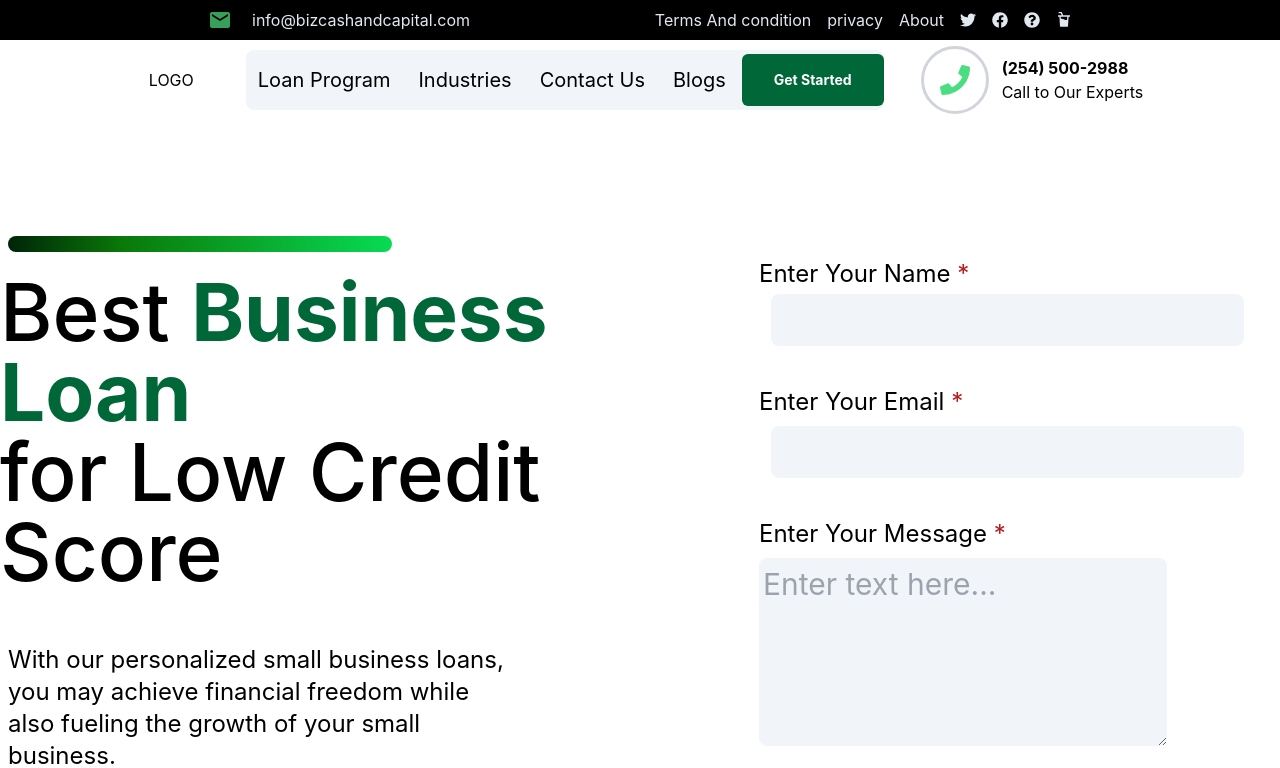
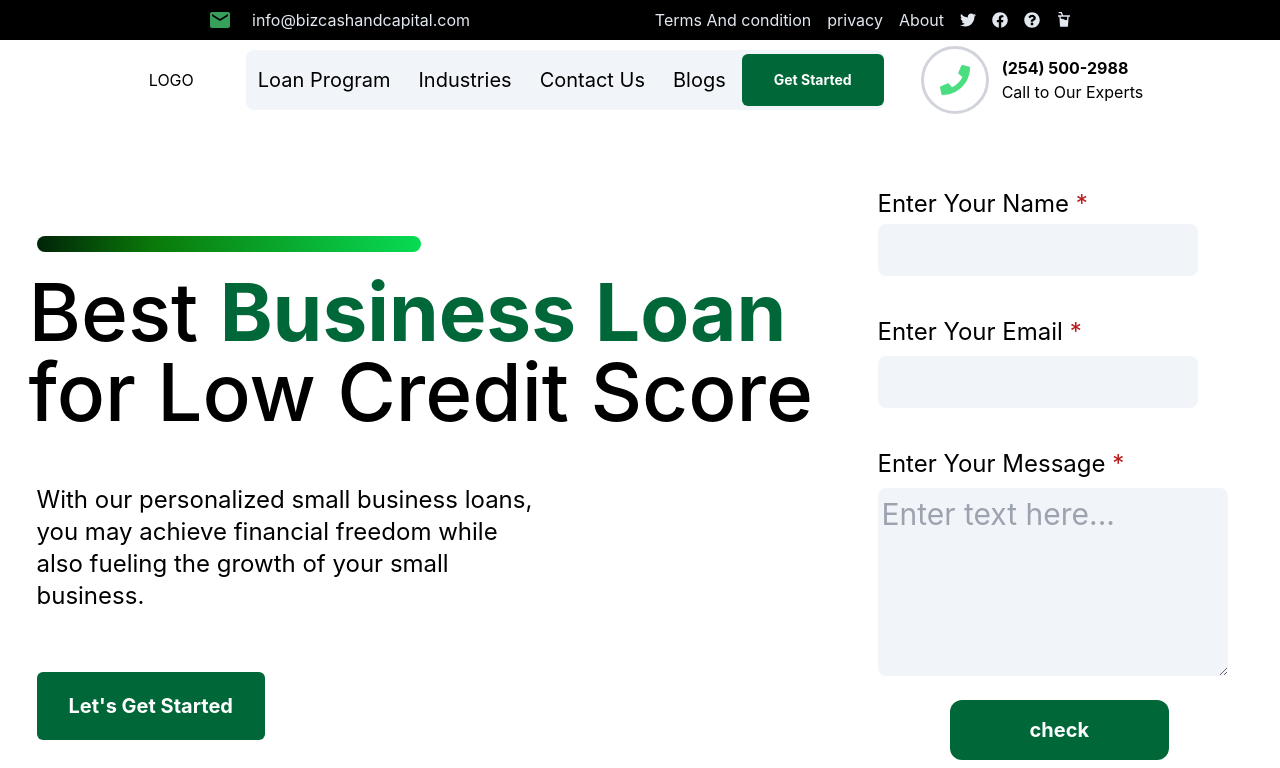
Before and after one commit to Outwerk/FirstProject, a React (Create React App) app: page / in a window 1280 px wide. Shown: the top 768 px of the page. Built offline with nearby package versions, Linux system fonts and the light colour scheme.

Commit message:
set Input

```diff
--- a/src/components/Form.js
+++ b/src/components/Form.js
@@ -37,22 +37,22 @@ export default function Form() {
             <div className='text-3xl p-4 m-2 flex flex-col items-center md:items-start gap-1'>
 
                 <label htmlFor='name' className='text-xl md:text-2xl'>Enter Your Name <span className='text-red-700 mt-2 text-2xl'>*</span></label>
-                <input value={name} onChange={(e)=> setName(e.target.value)} name='userName' className='py-1 md:ps-2 md:py-2 mx-3 rounded-lg bg-slate-100' type='text' id='name' required />
+                <input value={name} onChange={(e)=> setName(e.target.value)} name='userName' className='py-1 md:ps-2 md:py-2 mx-3 md:mx-0 rounded-lg bg-slate-100 w-80 md:w-100' type='text' id='name' required />
             </div>
 
             <div className='text-3xl p-4 m-2 flex flex-col items-center md:items-start gap-2'>
 
                 <label htmlFor='email' className='text-xl md:text-2xl'>Enter Your Email <span className='text-red-700 mt-2 text-2xl'>*</span></label>
-                <input value={email} onChange={(e)=> setEmail(e.target.value)} type="email" name="userEmail" className='py-1 md:ps-2 md:py-2 mx-3 rounded-lg bg-slate-100'  id='email' required />
+                <input value={email} onChange={(e)=> setEmail(e.target.value)} type="email" name="userEmail" className='py-1 md:ps-2 md:py-2 mx-3 w-80 md:w-100 md:mx-0 rounded-lg bg-slate-100'  id='email' required />
             </div>
 
             <div className='text-3xl p-4 m-2 flex flex-col items-center md:items-start gap-2'>
 
                 <label htmlFor='message' className='text-xl md:text-2xl'>Enter Your Message <span className='text-red-700 mt-2 text-2xl'>*</span></label>
-                <textarea value={message} onChange={(e)=> setMessage(e.target.value)}  rows="5" cols="20" className=' pt-2  md:px-1 mx-3 md:mx-0 rounded-lg bg-slate-100'  id="message" name='message' placeholder='Enter text here...' required></textarea>
+                <textarea value={message} onChange={(e)=> setMessage(e.target.value)}  rows="5" cols="17" className=' pt-2  md:px-1 mx-3 md:mx-0 rounded-lg bg-slate-100'  id="message" name='message' placeholder='Enter text here...' required></textarea>
             </div>
 
-            <button className='bg-[#006738] text-[#FFFFFF] p-4 px-20 rounded-xl text-xl font-bold hover:bg-[#04200E] transition-all duration-300 ms-32 md:ms-24 cursor-pointer' type="submit" value="Send">submit</button>
+            <button className='bg-[#006738] text-[#FFFFFF] p-4 px-20 rounded-xl text-xl font-bold hover:bg-[#04200E] transition-all duration-300 ms-36 md:ms-24 cursor-pointer' type="submit" value="Send">check</button>
         </form>
     )
 }
--- a/src/pages/HeroSection.js
+++ b/src/pages/HeroSection.js
@@ -19,7 +19,7 @@ export default function HeroSection() {
                     {/* Bar On heading */}
                     <div className='self-start ms-2 min-h-4 mt-32 min-w-80 md:min-w-96 bar rounded-full'></div>
 
-                    <div className=''>
+                    <div className='me-3 md:me-0 '>
                         <h1 className='text-4xl md:text-[80px] leading-none font-medium'>
                             Best <span className='text-[#006738] font-bold'>Business Loan <br /></span>for Low Credit Score
                         </h1>
```
